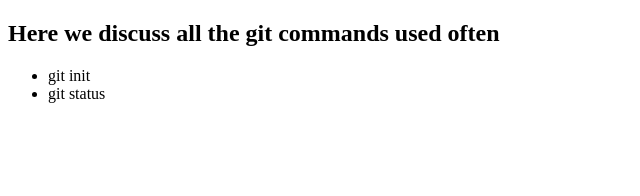
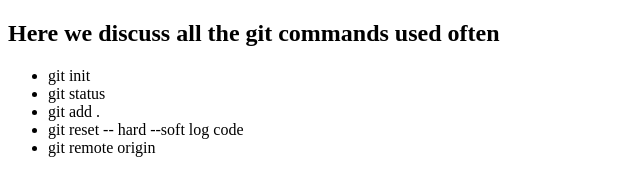
Before and after one commit to aravindsanalkumar/new-vcs, a plain HTML site: page commands.html in a window 1280 px wide. Shown: the whole page, without its empty margins (0-640 px from the left). Drawn offline with Linux system fonts and the light colour scheme.

Commit message:
data added to commands file

```diff
--- a/commands.html
+++ b/commands.html
@@ -10,6 +10,9 @@
     <ul>
         <li>git init</li>
         <li>git status</li>
+        <li>git add .</li>
+        <li>git reset -- hard --soft log code</li>
+        <li>git remote origin</li>
     </ul>
 </body>
 </html>
```
